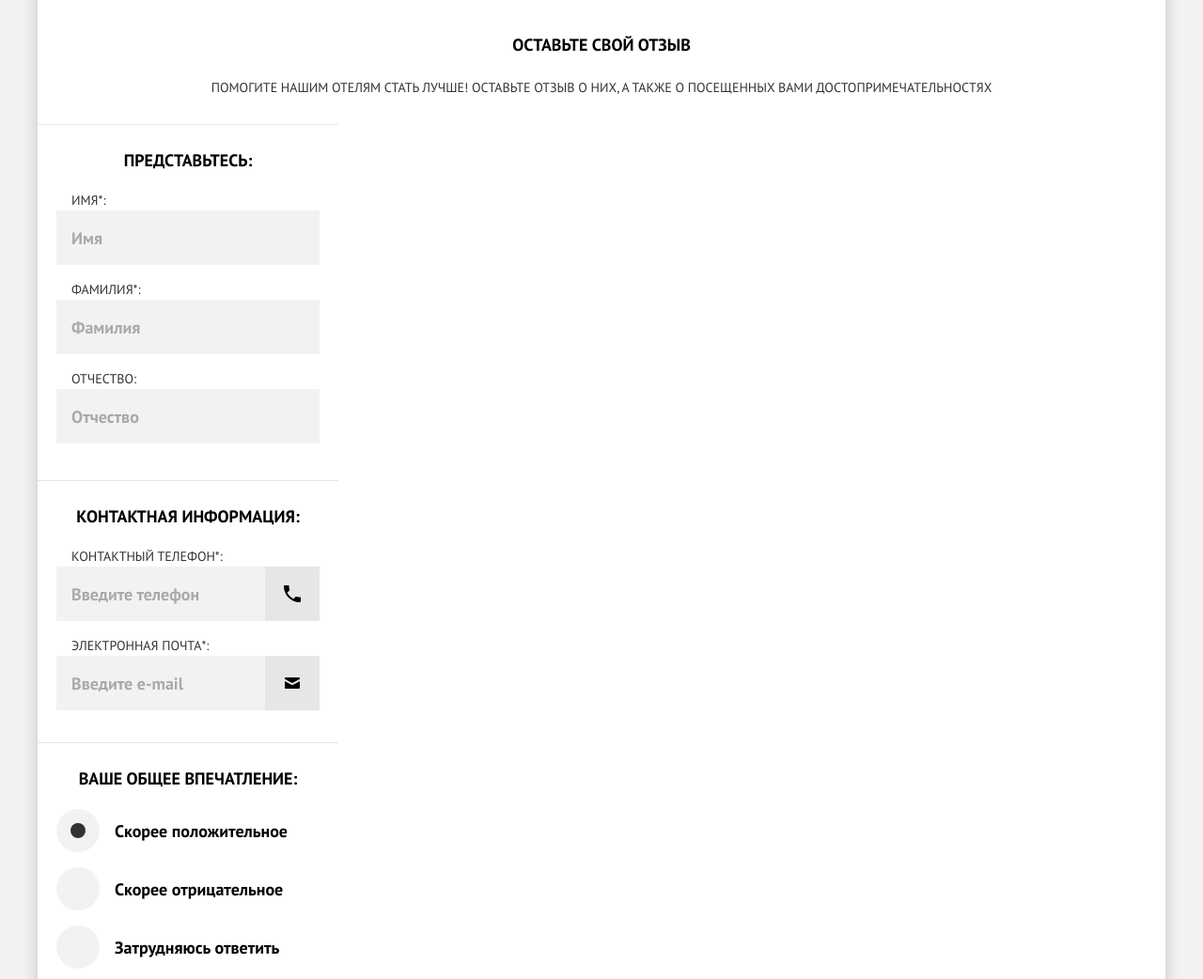
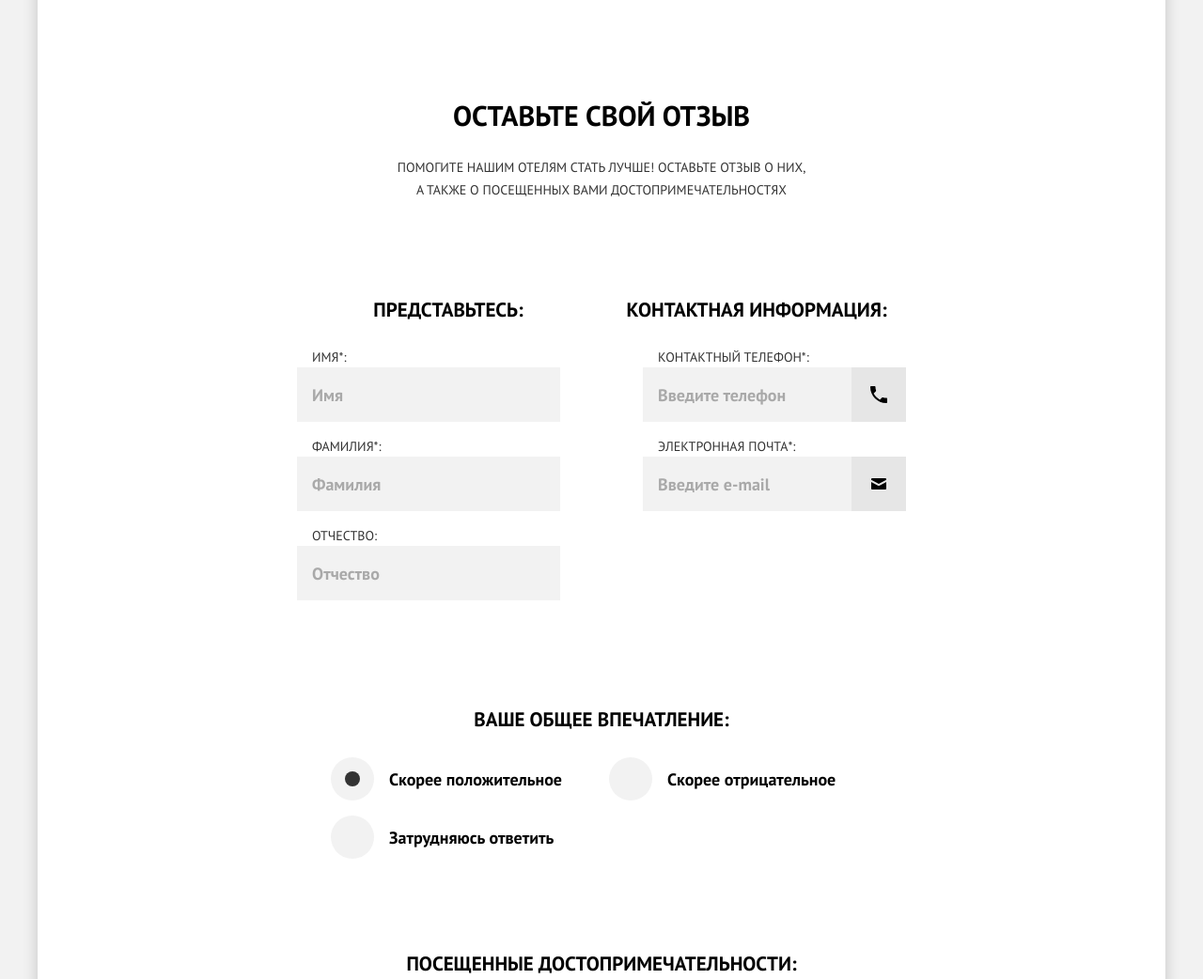
Before and after one commit to htmlacademy-adaptive/775445-sedona-27, a website: page source/form.html in a window 1280 px wide. Shown: the part 360-1402 px from the top of the page at 94% size. Drawn offline with nearby package versions, Linux system fonts and the light colour scheme; files that its build step writes are made by us from their sources.

Commit message:
Заканчивает работу 19.12.2022 (сделаны адаптивные сетки на странице с формой, версия для планшета)

```diff
--- a/source/form.html
+++ b/source/form.html
@@ -60,11 +60,11 @@
       <section class="feedback">
         <header class="feedback__header">
           <h2 class="feedback__title">Оставьте свой отзыв</h2>
-          <p class="feedback__description">Помогите нашим отелям стать лучше! Оставьте отзыв о них, а также о посещенных вами достопримечательностях</p>
+          <p class="feedback__description">Помогите нашим отелям стать лучше! Оставьте отзыв о них,<br class="breaker breaker--on-on"> а также о посещенных вами достопримечательностях</p>
         </header>
         <form class="feedback__form form" action="https://echo.htmlacademy.ru/" method="post">
           <fieldset class="form__group form__group--who">
-            <legend class="form__title">Представьтесь:</legend>
+            <legend class="form__title form__title--align-who">Представьтесь:</legend>
             <ul class="form__list form__list--who">
               <li class="form__field-item field-text">
                 <label class="field-text__label" for="user-firstname">Имя*:</label>
@@ -81,7 +81,7 @@
             </ul>
           </fieldset>
           <fieldset class="form__group form__group--contacts">
-            <legend class="form__title">Контактная информация:</legend>
+            <legend class="form__title form__title--align-contacts">Контактная информация:</legend>
             <ul class="form__list form__list--contacts">
               <li class="form__field-item field-text field-text--phone">
                 <label class="field-text__label" for="user-phone">Контактный телефон*:</label>
--- a/source/sass/blocks/feedback.scss
+++ b/source/sass/blocks/feedback.scss
@@ -1,3 +1,5 @@
+@use "../variables" as *;
+
 .feedback {
   display: flex;
   flex-direction: column;
@@ -21,6 +23,14 @@
     background-color: #e5e5e5;
     z-index: 3;
   }
+
+  @media (min-width: $tablet-width) {
+    margin-bottom: 29px;
+
+    &::after {
+      display: none;
+    }
+  }
 }
 
 .feedback__title {
@@ -31,7 +41,16 @@
   color: #000000;
   text-transform: uppercase;
   text-align: center;
-  padding-bottom: 22px;
+  padding: 0 20px 22px;
+
+  @media (min-width: $tablet-width) {
+    font-size: 30px;
+    padding: 26px 20px 20px;
+  }
+
+  @media (min-width: $desktop-width) {
+    padding: 75px 20px 30px;
+  }
 }
 
 .feedback__description {
@@ -39,4 +58,9 @@
   text-align: center;
   margin: 0;
   padding-bottom: 29px;
+
+  @media (min-width: $tablet-width) {
+    line-height: 24px;
+    padding: 0 20px 0;
+  }
 }
--- a/source/sass/blocks/form.scss
+++ b/source/sass/blocks/form.scss
@@ -1,14 +1,21 @@
 @use "../mixins";
+@use "../variables" as *;
 
 .form {
   display: grid;
   grid-template-columns: 280px;
   grid-template-rows: auto;
+
+  @media (min-width: $tablet-width) {
+    grid-template-columns: 280px 280px;
+    grid-column-gap: 88px;
+    margin: 0 auto;
+  }
 }
 
 .form__group {
   position: relative;
-  margin: 0;
+  margin: 0 auto;
   border: 0 none;
 
   &::after {
@@ -26,18 +33,33 @@
     padding: 0 0 39px 0;
   }
 
-  &--contacts,
-  &--feelings {
+  &--contacts {
     padding: 0 0 34px 0;
   }
 
-  &--impression,
+  &--feelings {
+    padding: 0 0 14px 0;
+    grid-column: 1 / -1;
+  }
+
+  &--impression {
+    padding: 0 0 23px 0;
+    grid-column: 1 / -1;
+  }
+
   &--attractions {
     padding: 0 0 23px 0;
+    grid-column: 1 / -1;
   }
 
   &--feelings::after {
     display: none;
+  }
+
+  @media (min-width: $tablet-width) {
+    &::after {
+      display: none;
+    }
   }
 }
 
@@ -50,16 +72,41 @@
   text-transform: uppercase;
   text-align: center;
   padding: 25px 0 0 0;
+
+
+  @media (min-width: $tablet-width) {
+    font-size: 21px;
+    padding-top: 74px;
+    margin-bottom: 27px;
+
+    &--align-who {
+      margin-left: 21px;
+    }
+
+    &--align-contacts {
+      margin-left: -19px;
+    }
+  }
 }
 
 .form__feelings-wrapper {
   display: grid;
   grid-template-columns: 280px;
   grid-template-rows: auto 58px 24px;
+
+  @media (min-width: $tablet-width) {
+    grid-template-columns: 324px 192px;
+    grid-template-rows: auto 58px;
+    grid-column-gap: 132px;
+  }
 }
 
 .form__textarea {
   margin-bottom: 56px;
+
+  @media (min-width: $tablet-width) {
+    grid-column: 1 / -1;
+  }
 }
 
 .form__list {
@@ -84,6 +131,20 @@
   &--attractions {
     grid-template-rows: repeat(4, 47px);
     padding-top: 1px;
+  }
+
+  @media (min-width: $tablet-width) {
+    &--impression {
+      grid-template-columns: 280px 280px;
+      grid-template-rows: repeat(2, 47px);
+      grid-column-gap: 16px;
+    }
+
+    &--attractions {
+      grid-template-columns: 280px 280px;
+      grid-template-rows: repeat(2, 47px);
+      grid-column-gap: 16px;
+    }
   }
 }
 
--- a/source/sass/blocks/textarea.scss
+++ b/source/sass/blocks/textarea.scss
@@ -1,3 +1,5 @@
+@use "../variables" as *;
+
 .textarea__text {
   resize: none;
   display: block;
@@ -26,4 +28,8 @@
     border: 4px solid #e5e5e5;
     outline: none;
   }
+
+  @media (min-width: $tablet-width) {
+    width: 648px;
+  }
 }
```
